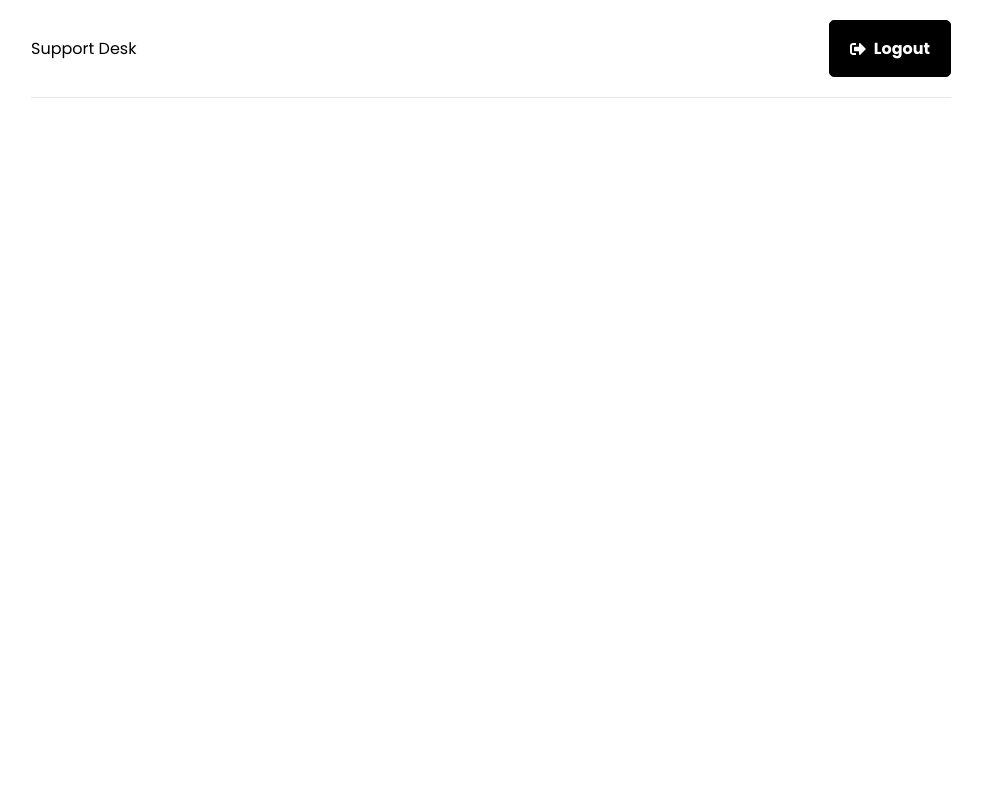
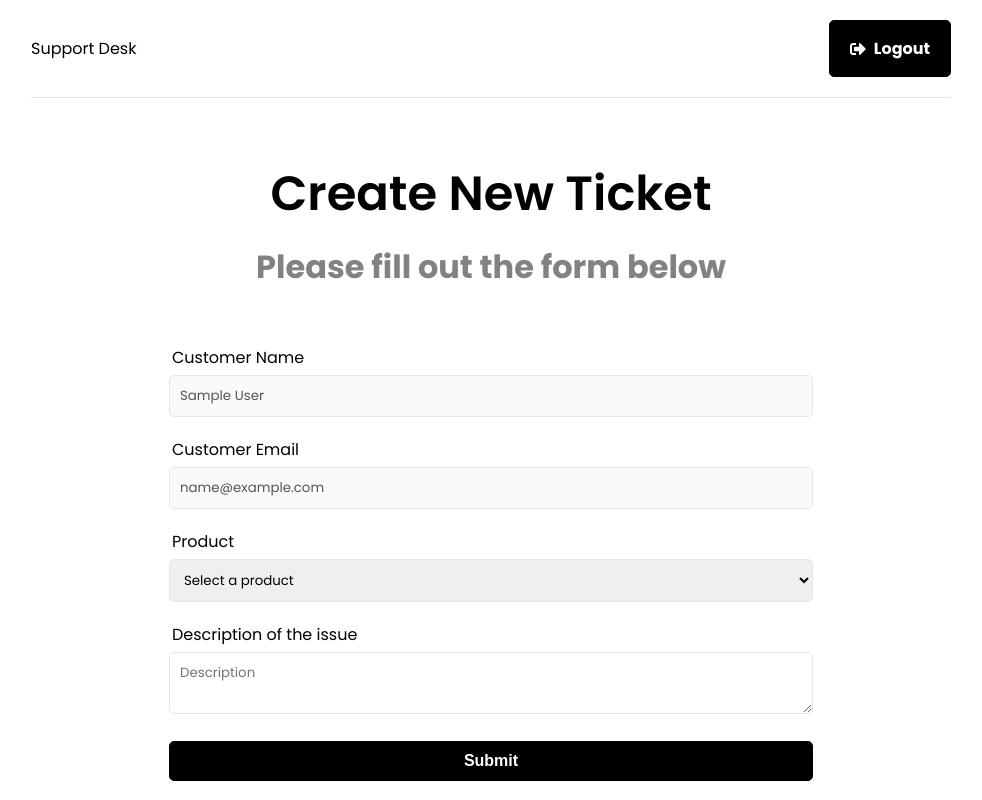
Before and after one commit to Samuel-Anumudu/support-ticket, a React (Create React App) app in the folder frontend/: page /new-ticket in a window 1280 px wide. Before the commit this address had no page. Shown: the whole page, without its empty margins (149-1131 px from the left). Built offline with nearby package versions, Linux system fonts and the light colour scheme; sample sign-in values are in the browser's storage.

Commit message:
Add dynamic form fields and ui components

```diff
--- a/frontend/src/App.tsx
+++ b/frontend/src/App.tsx
@@ -9,6 +9,7 @@ import "react-toastify/dist/ReactToastify.css";
 import Home from "./pages/Home";
 import Login from "./pages/Login";
 import Register from "./pages/Register";
+import NewTicket from "./pages/NewTicket";
 import Header from "./components/Header";
 import PrivateRoute from "./components/PrivateRoute";
 
@@ -24,6 +25,7 @@ function App() {
             </Route>
             <Route path="/login" element={<Login />} />
             <Route path="/register" element={<Register />} />
+            <Route path="/new-ticket" element={<NewTicket />} />
           </Routes>
         </div>
       </Router>
--- /dev/null
+++ b/frontend/src/components/formFields/SelectInput.tsx
@@ -0,0 +1,35 @@
+type SelectProps = {
+  id: string;
+  name: string;
+  selectValue: string | number | undefined;
+  options: {
+    text: string;
+    value: string | number | readonly string[] | undefined;
+    disabled?: boolean;
+  }[];
+  onChange: (e: React.ChangeEvent<HTMLSelectElement>) => void;
+};
+
+function SelectInput({
+  options,
+  name,
+  id,
+  onChange,
+  selectValue,
+}: SelectProps) {
+  return (
+    <select name={name} id={id} value={selectValue} onChange={onChange}>
+      {options.map((option) => (
+        <option
+          key={option.text}
+          value={option.value}
+          disabled={option.disabled}
+        >
+          {option.text}
+        </option>
+      ))}
+    </select>
+  );
+}
+
+export default SelectInput;
--- /dev/null
+++ b/frontend/src/components/formFields/TextArea.tsx
@@ -0,0 +1,27 @@
+type TextAreaProps = {
+  id: string;
+  name: string;
+  textAreaValue: string | undefined;
+  placeholder?: string;
+  onChange: (e: React.ChangeEvent<HTMLTextAreaElement>) => void;
+};
+
+function TextArea({
+  name,
+  id,
+  onChange,
+  textAreaValue,
+  placeholder,
+}: TextAreaProps) {
+  return (
+    <textarea
+      name={name}
+      id={id}
+      value={textAreaValue}
+      placeholder={placeholder}
+      onChange={onChange}
+    ></textarea>
+  );
+}
+
+export default TextArea;
--- /dev/null
+++ b/frontend/src/components/formFields/TextInput.tsx
@@ -0,0 +1,35 @@
+type TextInputProps = {
+  type: string;
+  id: string;
+  name: string;
+  textValue: string;
+  placeholder: string;
+  required?: boolean;
+  className?: string;
+  onChange: (e: React.ChangeEvent<HTMLInputElement>) => void;
+};
+function TextInput({
+  type,
+  id,
+  name,
+  textValue,
+  placeholder,
+  required,
+  className,
+  onChange,
+}: TextInputProps) {
+  return (
+    <input
+      type={type}
+      id={id}
+      name={name}
+      value={textValue}
+      placeholder={placeholder}
+      onChange={onChange}
+      required={required}
+      className={className}
+    />
+  );
+}
+
+export default TextInput;
--- /dev/null
+++ b/frontend/src/components/ui/Button.tsx
@@ -0,0 +1,5 @@
+function Button({ text, className }: { text: string; className: string }) {
+  return <button className={className}>{text}</button>;
+}
+
+export default Button;
--- a/frontend/src/pages/Login.tsx
+++ b/frontend/src/pages/Login.tsx
@@ -6,6 +6,8 @@ import { RootState, useAppDispatch } from "../app/store";
 import { useSelector } from "react-redux";
 import { login, reset } from "../features/auth/authSlice";
 import Spinner from "../components/Spinner";
+import Button from "../components/ui/Button";
+import TextInput from "../components/formFields/TextInput";
 
 interface IFormData {
   email: string;
@@ -51,8 +53,6 @@ function Login() {
     const userData = { email, password };
 
     dispatch(login(userData));
-
-    toast.success("Login successful!");
   };
 
   if (isLoading) return <Spinner />;
@@ -68,31 +68,31 @@ function Login() {
       <section className="form">
         <form onSubmit={onSubmit}>
           <div className="form-group">
-            <input
+            <TextInput
               type="email"
               className="form-control"
               id="email"
               name="email"
-              value={email}
+              textValue={email}
               onChange={onChange}
               placeholder="Enter your email"
               required
             />
           </div>
           <div className="form-group">
-            <input
+            <TextInput
               type="password"
               className="form-control"
               id="password"
               name="password"
-              value={password}
+              textValue={password}
               onChange={onChange}
               placeholder="Enter password"
               required
             />
           </div>
           <div className="form-group">
-            <button className="btn btn-block">Submit</button>
+            <Button className="btn btn-block" text="Submit" />
           </div>
         </form>
       </section>
--- /dev/null
+++ b/frontend/src/pages/NewTicket.tsx
@@ -0,0 +1,92 @@
+import { ChangeEvent, FormEvent, useState } from "react";
+import { useSelector } from "react-redux";
+import { RootState } from "../app/store";
+import SelectInput from "../components/formFields/SelectInput";
+import TextArea from "../components/formFields/TextArea";
+import { INewTicket } from "../utils/NewTicket.model";
+import Button from "../components/ui/Button";
+
+const productOptions = [
+  { text: "Select a product", value: "", disabled: true },
+  { text: "iPhone", value: "iPhone" },
+  { text: "Macbook Pro", value: "Macbook Pro" },
+  { text: "iMac", value: "iMac" },
+  { text: "iPad", value: "iPad" },
+];
+
+function NewTicket() {
+  const { user } = useSelector((state: RootState) => state.auth) as {
+    user: INewTicket | null;
+  };
+  const [newTicket, setNewTicket] = useState<INewTicket>({
+    name: user?.name,
+    email: user?.email,
+    product: "",
+    description: "",
+  } as INewTicket);
+
+  const { name, email, product, description } = newTicket;
+
+  const onChange = (
+    e: ChangeEvent<HTMLSelectElement | HTMLTextAreaElement>
+  ) => {
+    setNewTicket((prevState) => ({
+      ...prevState,
+      [e.target.name]: e.target.value,
+    }));
+  };
+
+  const onSubmit = (e: FormEvent) => {
+    e.preventDefault();
+    return {};
+  };
+
+  return (
+    <>
+      <section className="heading">
+        <h1>Create New Ticket</h1>
+        <p>Please fill out the form below</p>
+      </section>
+
+      <section className="form">
+        <div className="form-group">
+          <label htmlFor="name">Customer Name</label>
+          <input type="text" className="form-control" value={name} disabled />
+        </div>
+        <div className="form-group">
+          <label htmlFor="email">Customer Email</label>
+          <input type="text" className="form-control" value={email} disabled />
+        </div>
+
+        <form onSubmit={onSubmit}>
+          <div className="form-group">
+            <label htmlFor="product">Product</label>
+            <SelectInput
+              name="product"
+              id="product"
+              selectValue={product}
+              options={productOptions}
+              onChange={onChange}
+            />
+          </div>
+          <div className="form-group">
+            <label htmlFor="description">Description of the issue</label>
+            <TextArea
+              name="description"
+              id="description"
+              placeholder="Description"
+              textAreaValue={description}
+              onChange={onChange}
+            />
+          </div>
+
+          <div className="form-group">
+            <Button className="btn btn-block" text="Submit" />
+          </div>
+        </form>
+      </section>
+    </>
+  );
+}
+
+export default NewTicket;
--- a/frontend/src/pages/Register.tsx
+++ b/frontend/src/pages/Register.tsx
@@ -7,6 +7,8 @@ import { toast } from "react-toastify";
 import { FormData } from "../utils/FormData.model";
 import { register, reset } from "../features/auth/authSlice";
 import Spinner from "../components/Spinner";
+import TextInput from "../components/formFields/TextInput";
+import Button from "../components/ui/Button";
 
 function Register() {
   const [formData, setFormData] = useState<FormData>({
@@ -74,55 +76,55 @@ function Register() {
       <section className="form">
         <form onSubmit={onSubmit}>
           <div className="form-group">
-            <input
+            <TextInput
               type="text"
               className="form-control"
               id="name"
               name="name"
-              value={name}
+              textValue={name}
               onChange={onChange}
               placeholder="Enter your name"
               required
             />
           </div>
           <div className="form-group">
-            <input
+            <TextInput
               type="email"
               className="form-control"
               id="email"
               name="email"
-              value={email}
+              textValue={email}
               onChange={onChange}
               placeholder="Enter your email"
               required
             />
           </div>
           <div className="form-group">
-            <input
+            <TextInput
               type="password"
               className="form-control"
               id="password"
               name="password"
-              value={password}
+              textValue={password}
               onChange={onChange}
               placeholder="Enter password"
               required
             />
           </div>
           <div className="form-group">
-            <input
+            <TextInput
               type="password"
               className="form-control"
               id="confirmPassword"
               name="confirmPassword"
-              value={confirmPassword}
+              textValue={confirmPassword}
               onChange={onChange}
               placeholder="Confirm password"
               required
             />
           </div>
           <div className="form-group">
-            <button className="btn btn-block">Submit</button>
+            <Button text="Submit" className="btn btn-block" />
           </div>
         </form>
       </section>
```
Also changed, not shown: frontend/src/utils/NewTicket.model.ts (added, +8 -0 lines), 1 other file (tests, documents, lock files or other folders).
